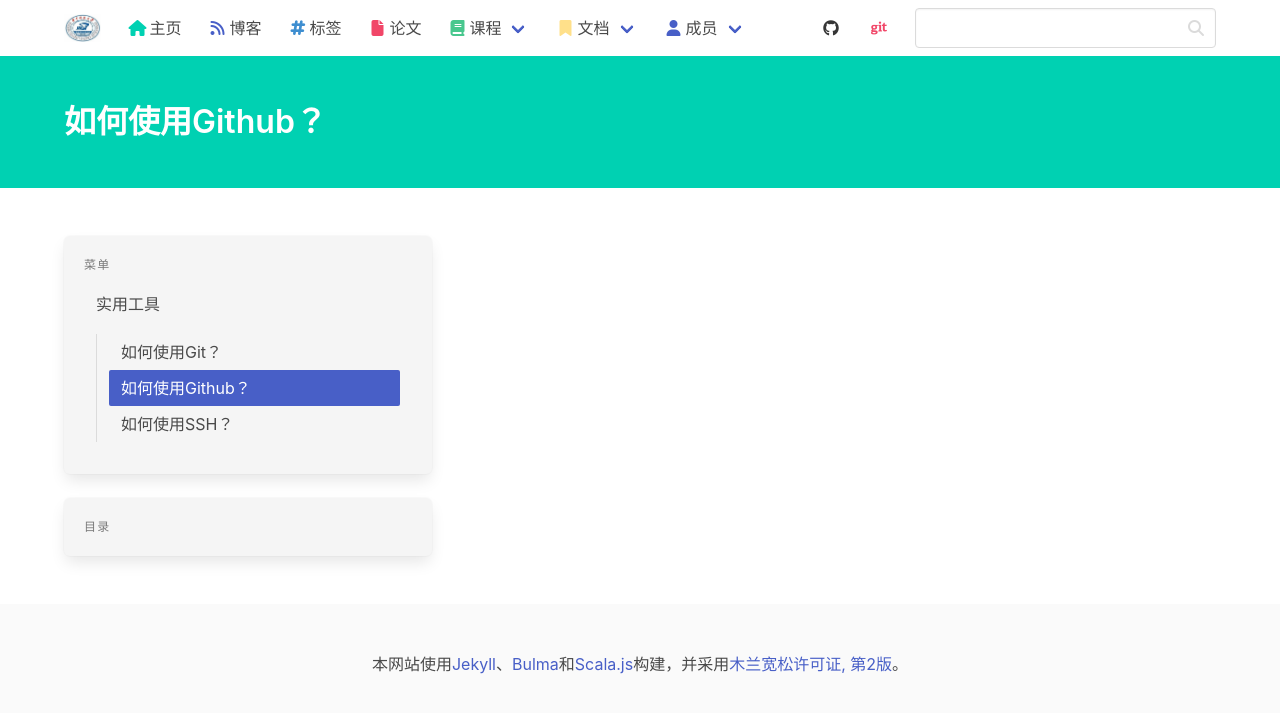
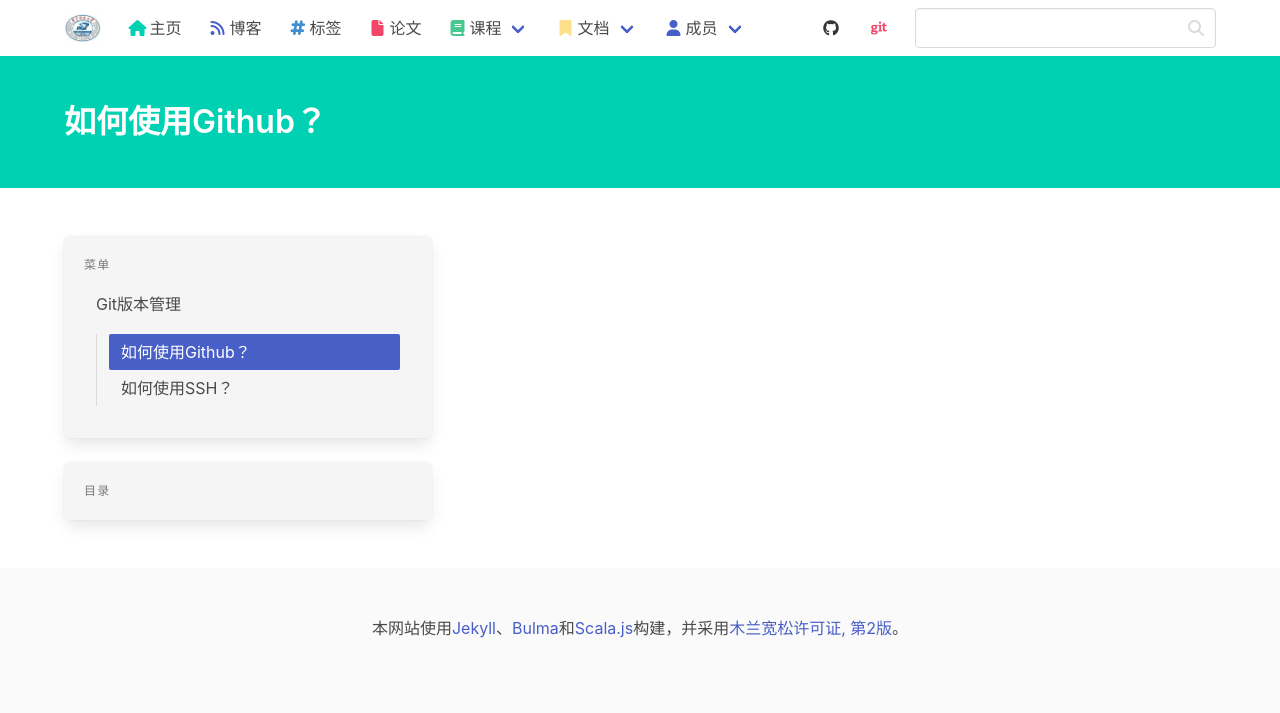
Before and after one commit to haslaboratory/haslaboratory.github.io, a Jekyll site: the page built from _docs/git/github.md, in a window 1280 px wide. Shown: the top 713 px of the page. Built offline with Jekyll 4.4.1, drawn with Linux system fonts in a browser that asks for light colours; nearby versions of some CDN libraries; library files that are not in the unit come from our copies.

Commit message:
docs git

```diff
--- a/_docs/tools/git.md
+++ b/_docs/git/index.md
@@ -1,7 +1,9 @@
 ---
+title: Git版本管理
 layout: doc
-title: 如何使用Git？
-order: 201
+section: true
+doc: 2
+order: 200
 ---
 
 ## Git使用方法
```
Also changed, not shown: _docs/tools/index.md (deleted, +0 -9 lines), _docs/git/github.md (renamed from _docs/tools/github.md), _docs/git/ssh.md (renamed from _docs/tools/ssh.md).
